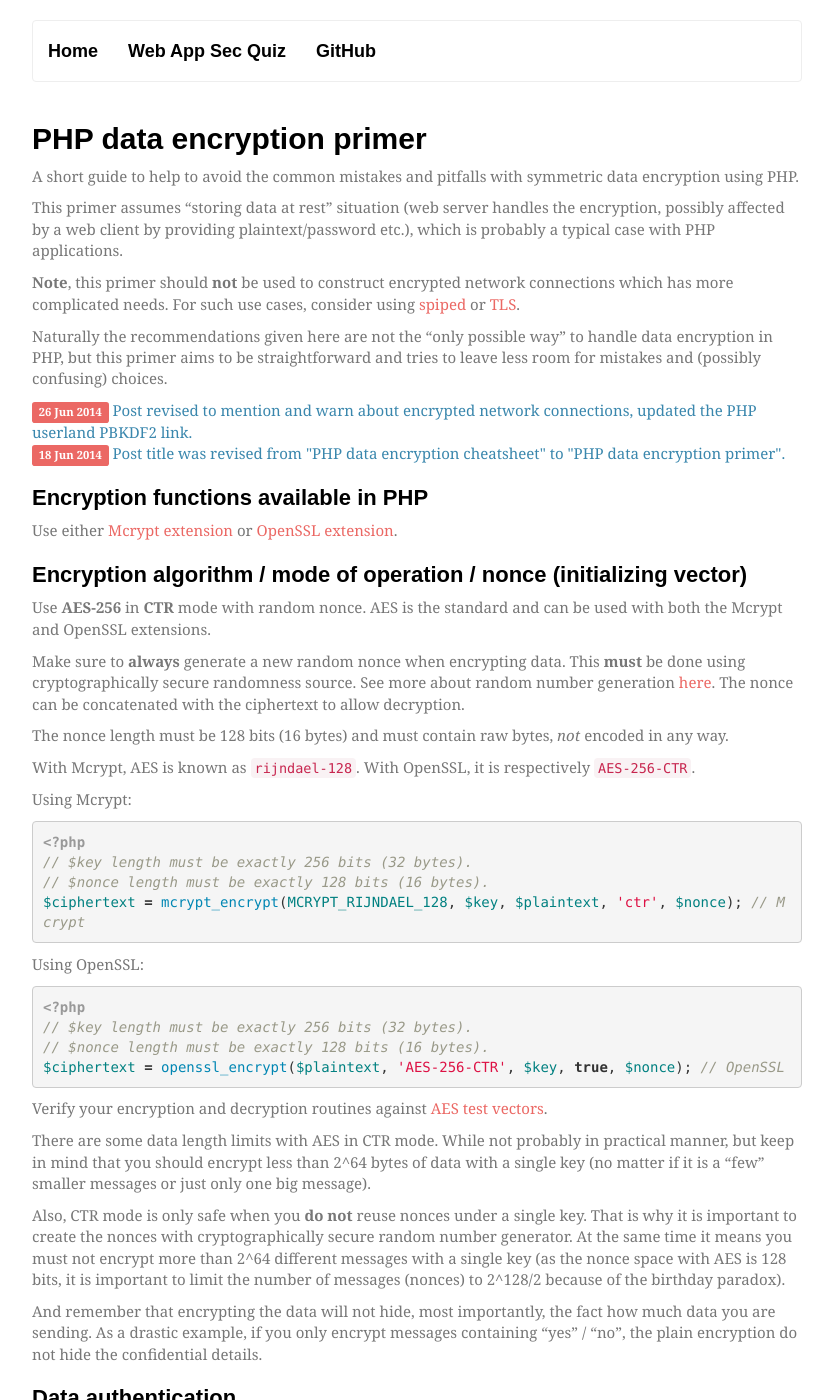
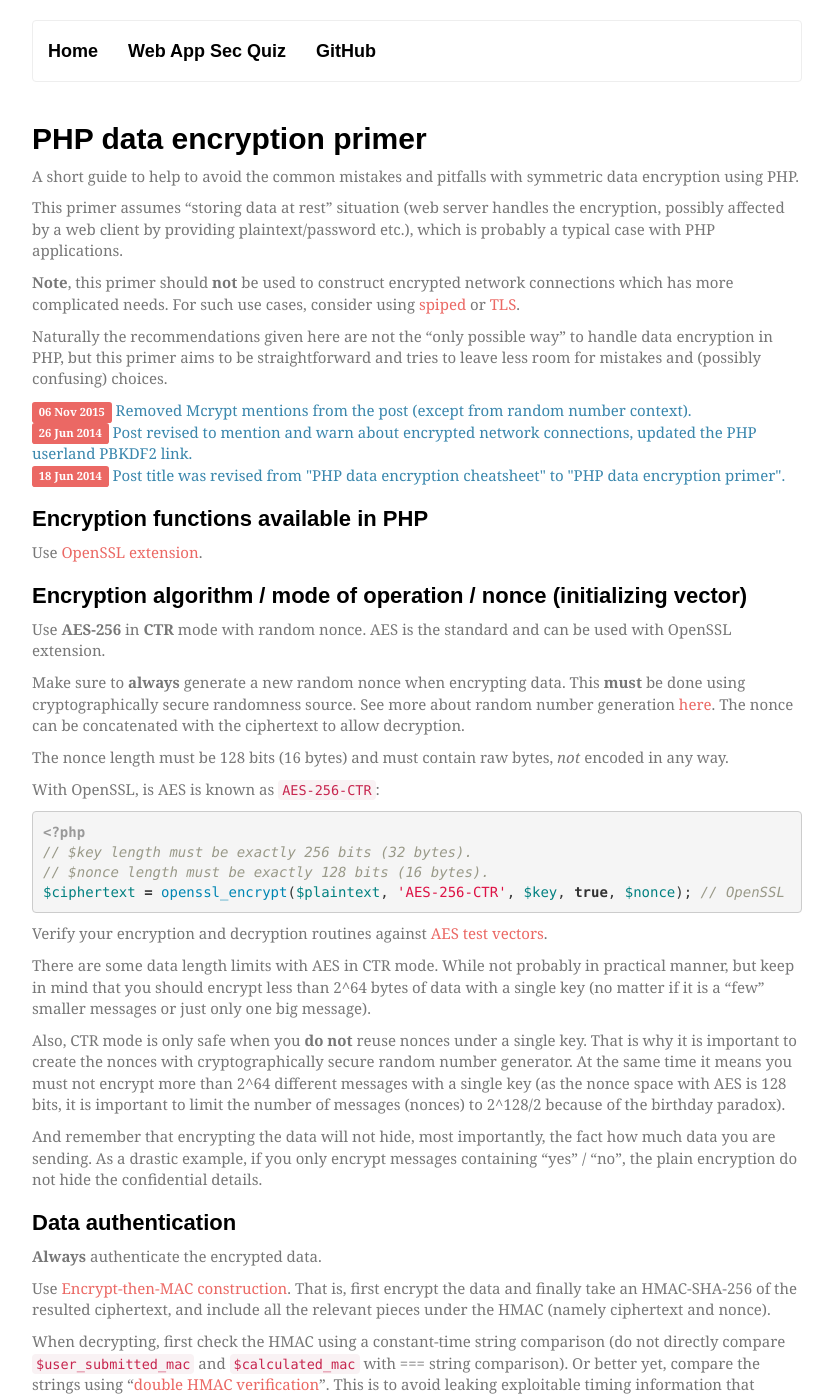
Before and after one commit to timoh6/timoh6.github.com, a Jekyll site: the page built from _posts/2014-06-16-PHP-data-encryption-cheatsheet.md, in a window 1280 px wide and 1400 px high. Shown: the whole window, without its empty margins (223-1056 px from the left). Built offline with Jekyll 4.4.1, drawn with Linux system fonts in a browser that asks for light colours; some web fonts are replaced; comment, search, counter and statistics services are not loaded.

Commit message:
Remove Mcrypt mentions

```diff
--- a/_posts/2014-06-16-PHP-data-encryption-cheatsheet.md
+++ b/_posts/2014-06-16-PHP-data-encryption-cheatsheet.md
@@ -15,6 +15,9 @@ This primer assumes "storing data at rest" situation (web server handles the enc
 Naturally the recommendations given here are not the "only possible way" to handle data encryption in PHP, but this primer aims to be straightforward and tries to leave less room for mistakes and (possibly confusing) choices.
 
 <div>
+    <span class="label label-primary">06 Nov 2015</span> <span class="text-info">Removed Mcrypt mentions from the post (except from random number context).</span>
+</div>
+<div>
     <span class="label label-primary">26 Jun 2014</span> <span class="text-info">Post revised to mention and warn about encrypted network connections, updated the PHP userland PBKDF2 link.</span>
 </div>
 <div>
@@ -24,29 +27,18 @@ Naturally the recommendations given here are not the "only possible way" to hand
 Encryption functions available in PHP
 -------------------------------------
 
-Use either [Mcrypt extension](http://php.net/mcrypt) or [OpenSSL extension](http://php.net/openssl).
+Use [OpenSSL extension](http://php.net/openssl).
 
 Encryption algorithm / mode of operation / nonce (initializing vector)
 ----------------------------------------------------------------------
 
-Use **AES-256** in **CTR** mode with random nonce. AES is the standard and can be used with both the Mcrypt and OpenSSL extensions.
+Use **AES-256** in **CTR** mode with random nonce. AES is the standard and can be used with OpenSSL extension.
 
 Make sure to **always** generate a new random nonce when encrypting data. This **must** be done using cryptographically secure randomness source. See more about random number generation [here](#random-numbers). The nonce can be concatenated with the ciphertext to allow decryption.
 
 The nonce length must be 128 bits (16 bytes) and must contain raw bytes, _not_ encoded in any way.
 
-With Mcrypt, AES is known as `rijndael-128`. With OpenSSL, it is respectively `AES-256-CTR`.
-
-Using Mcrypt:
-
-{% highlight php %}
-<?php
-// $key length must be exactly 256 bits (32 bytes).
-// $nonce length must be exactly 128 bits (16 bytes).
-$ciphertext = mcrypt_encrypt(MCRYPT_RIJNDAEL_128, $key, $plaintext, 'ctr', $nonce); // Mcrypt
-{% endhighlight %}
-
-Using OpenSSL:
+With OpenSSL, is AES is known as `AES-256-CTR`:
 
 {% highlight php %}
 <?php
```
